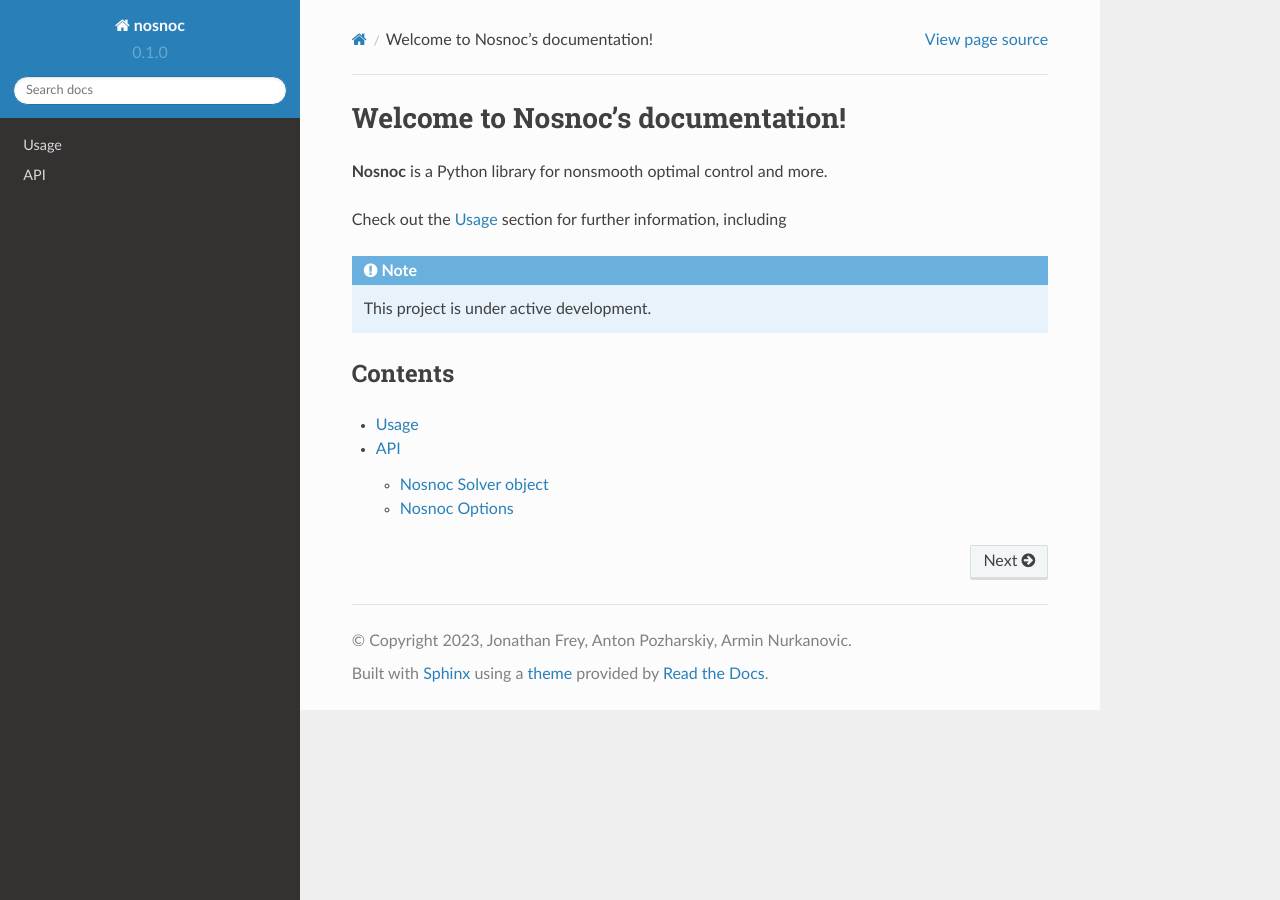
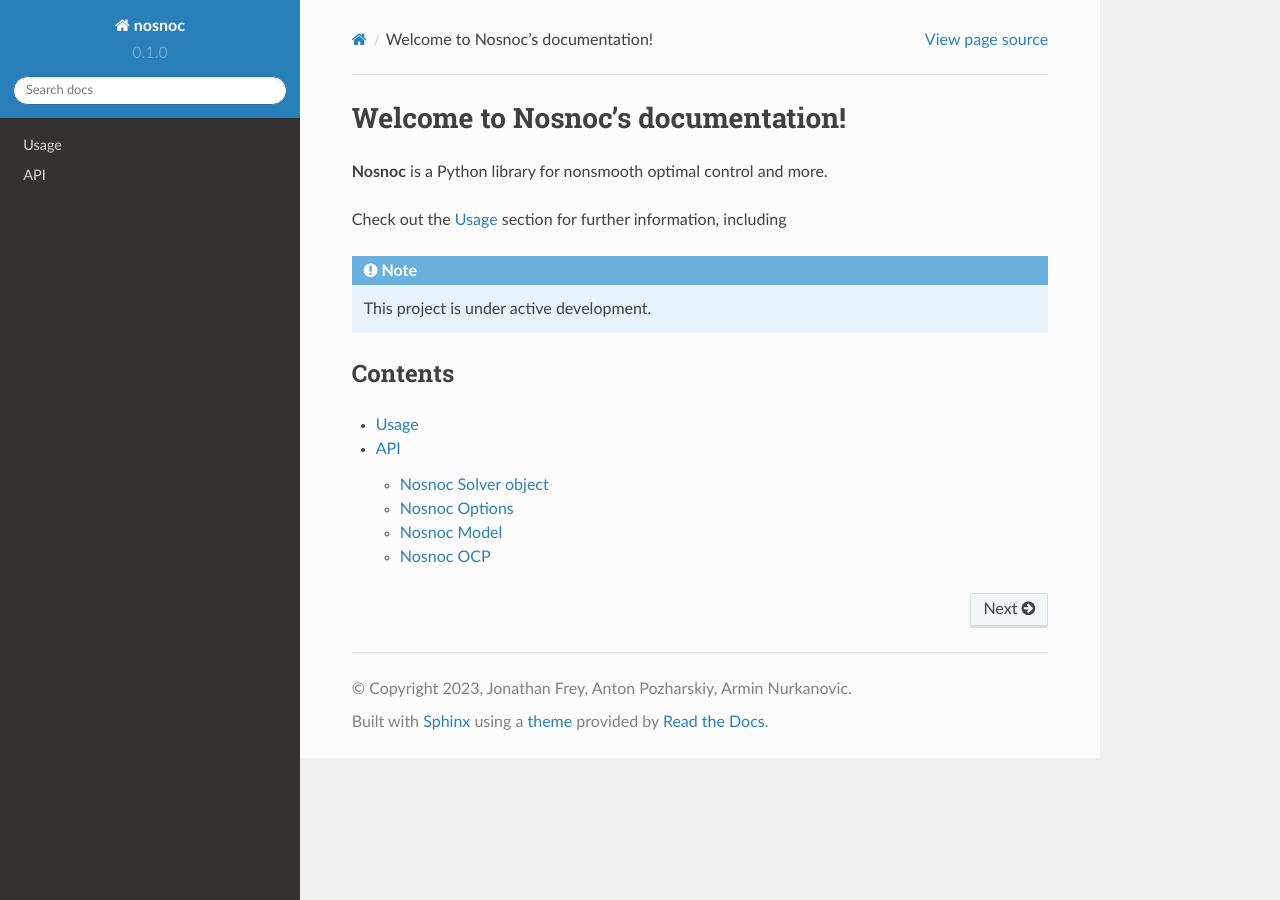
Before and after one commit to nosnoc/nosnoc_py, a Sphinx documentation site: the page built from docs/source/index.rst, in a window 1280 px wide. Built offline with Sphinx 7.4.7 and the Read the Docs theme 2.0.0, drawn with Linux system fonts in a browser that asks for light colours.

Commit message:
added some more classes

```diff
--- a/docs/source/api.rst
+++ b/docs/source/api.rst
@@ -13,3 +13,15 @@
 
 .. autoclass:: nosnoc.nosnoc_opts.NosnocOpts
 	       :members:
+
+Nosnoc Model
+==============
+
+.. autoclass:: nosnoc.nosnoc.NosnocModel
+	       :members:
+
+Nosnoc OCP
+==============
+
+.. autoclass:: nosnoc.nosnoc.NosnocOcp
+	       :members:
```
